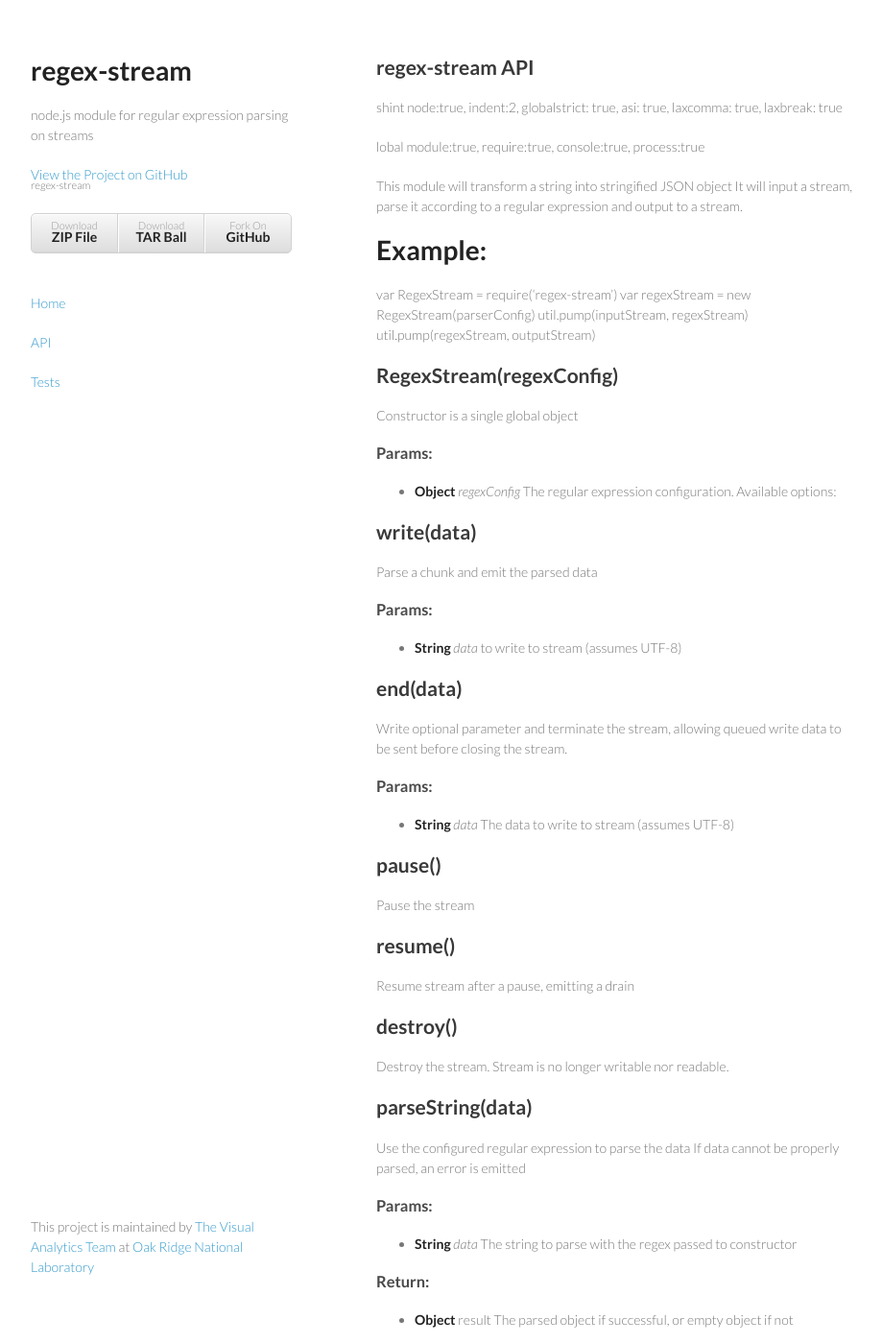
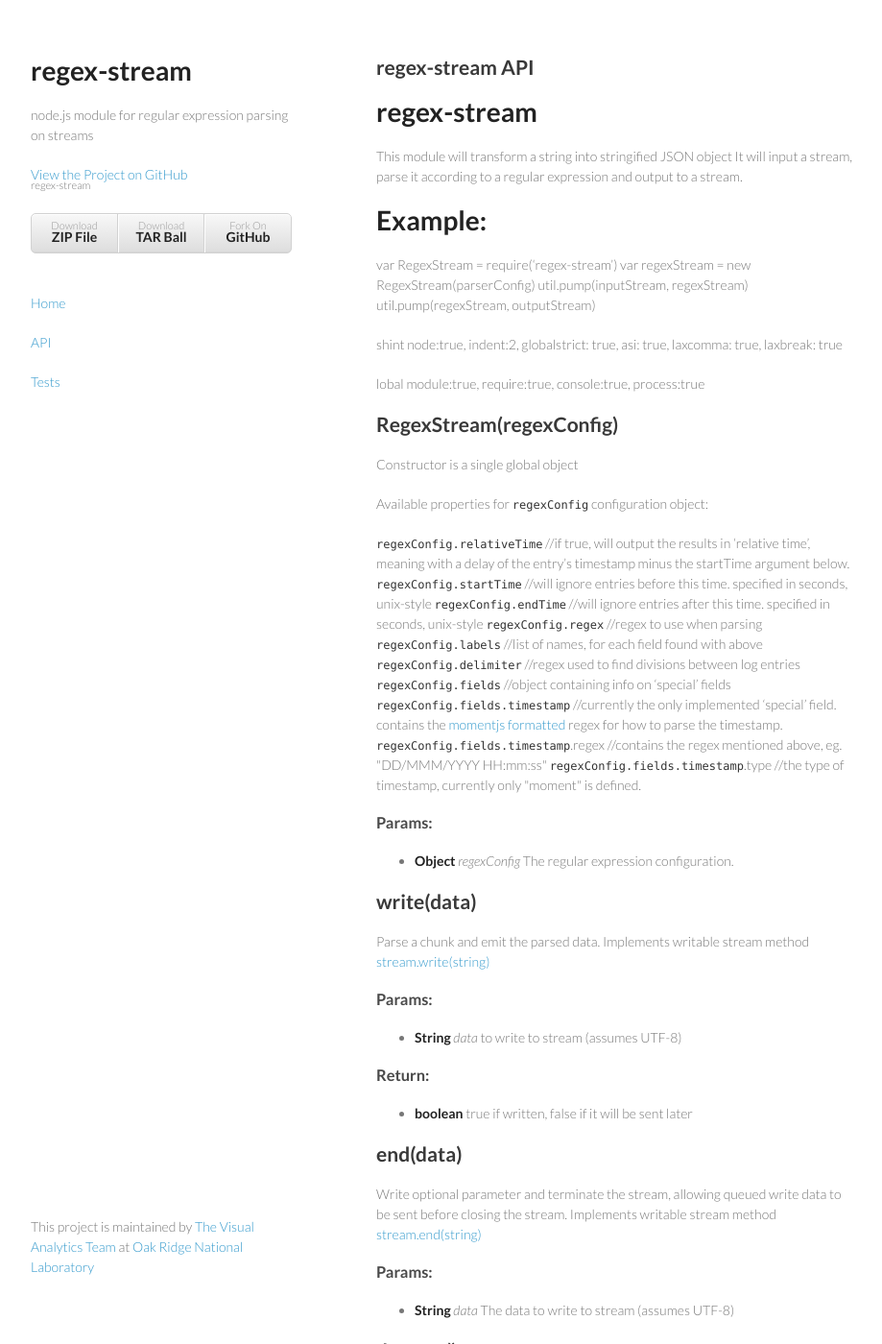
Before and after one commit to ornl-sava/regex-stream, a Jekyll site: the page built from site/api.md, in a window 1280 px wide and 1400 px high. Shown: the whole window at 96% size, without its empty margins (178-1097 px from the left). Built offline with Jekyll 4.4.1, drawn with Linux system fonts in a browser that asks for light colours; Markdown is read by kramdown in place of the engine named in the settings; some of the changed text lies outside the part shown.

Commit message:
fixed comments for better autogen of docs

```diff
--- a/site/api.md
+++ b/site/api.md
@@ -7,9 +7,7 @@
 
 <!-- Start regex-stream.js -->
 
-shint node:true, indent:2, globalstrict: true, asi: true, laxcomma: true, laxbreak: true
-
-lobal module:true, require:true, console:true, process:true
+# regex-stream
 
 This module will transform a string into stringified JSON object
 It will input a stream, parse it according to a regular expression and output to a stream.
@@ -20,43 +18,64 @@
    util.pump(inputStream, regexStream)
    util.pump(regexStream, outputStream)
 
+shint node:true, indent:2, globalstrict: true, asi: true, laxcomma: true, laxbreak: true
+
+lobal module:true, require:true, console:true, process:true
+
 ## RegexStream(regexConfig)
 
 Constructor is a single global object
 
+Available properties for `regexConfig` configuration object:
+
+ `regexConfig.relativeTime`        //if true, will output the results in 'relative time', meaning with a delay of the entry's timestamp minus the startTime argument below.
+ `regexConfig.startTime`           //will ignore entries before this time.  specified in seconds, unix-style
+ `regexConfig.endTime`             //will ignore entries after this time.  specified in seconds, unix-style
+ `regexConfig.regex`               //regex to use when parsing
+ `regexConfig.labels`              //list of names, for each field found with above
+ `regexConfig.delimiter`           //regex used to find divisions between log entries
+ `regexConfig.fields`              //object containing info on 'special' fields
+ `regexConfig.fields.timestamp`    //currently the only implemented 'special' field. contains the [momentjs formatted](http://momentjs.com/docs/#/parsing/string-format/) regex for how to parse the timestamp.
+ `regexConfig.fields.timestamp`.regex    //contains the regex mentioned above, eg. &quot;DD/MMM/YYYY HH:mm:ss&quot;
+ `regexConfig.fields.timestamp`.type     //the type of timestamp, currently only &quot;moment&quot; is defined.
+
 ### Params:
 
-* **Object** *regexConfig* The regular expression configuration. Available options:
+* **Object** *regexConfig* The regular expression configuration.
 
 ## write(data)
 
-Parse a chunk and emit the parsed data
+Parse a chunk and emit the parsed data. Implements writable stream method [stream.write(string)](http://nodejs.org/docs/latest/api/stream.html#stream_stream_write_string_encoding)
 
 ### Params:
 
 * **String** *data* to write to stream (assumes UTF-8)
 
+### Return:
+
+* **boolean** true if written, false if it will be sent later
+
 ## end(data)
 
-Write optional parameter and terminate the stream, allowing queued write data to be sent before closing the stream.
+Write optional parameter and terminate the stream, allowing queued write data to be sent before closing the stream. Implements writable stream method [stream.end(string)](http://nodejs.org/docs/latest/api/stream.html#stream_stream_end)
 
 ### Params:
 
 * **String** *data* The data to write to stream (assumes UTF-8)
 
+## destroy()
+
+Destroy the stream. Stream is no longer writable nor readable. Implements writable stream method [stream.destroy()](http://nodejs.org/docs/latest/api/stream.html#stream_stream_destroy_1)
+
 ## pause()
 
-Pause the stream
+Pause the stream. Implements readable stream method [stream.pause()](http://nodejs.org/docs/latest/api/stream.html#stream_stream_pause)
 
 ## resume()
 
-Resume stream after a pause, emitting a drain
+Resume stream after a pause, emitting a drain. Implements readable stream method [stream.resume()](http://nodejs.org/docs/latest/api/stream.html#stream_stream_resume)
 
-## destroy()
-
-Destroy the stream. Stream is no longer writable nor readable.
-
-## parseString(data)
+## _parseString(data)
 
 Use the configured regular expression to parse the data
 If data cannot be properly parsed, an error is emitted
@@ -69,7 +88,7 @@
 
 * **Object** result The parsed object if successful, or empty object if not
 
-## parseMoment(string, formatter)
+## _parseMoment(string, formatter)
 
 Uses [Moment.js](http://momentjs.com/) to parse a string into a timestamp
 If data cannot be properly parsed, an error is emitted
```
Also changed, not shown: doc/api.md (+33 -14 lines), doc/tests.md (+0 -2 lines), regex-stream.js (+55 -52 lines), site/tests.md (+0 -2 lines).
